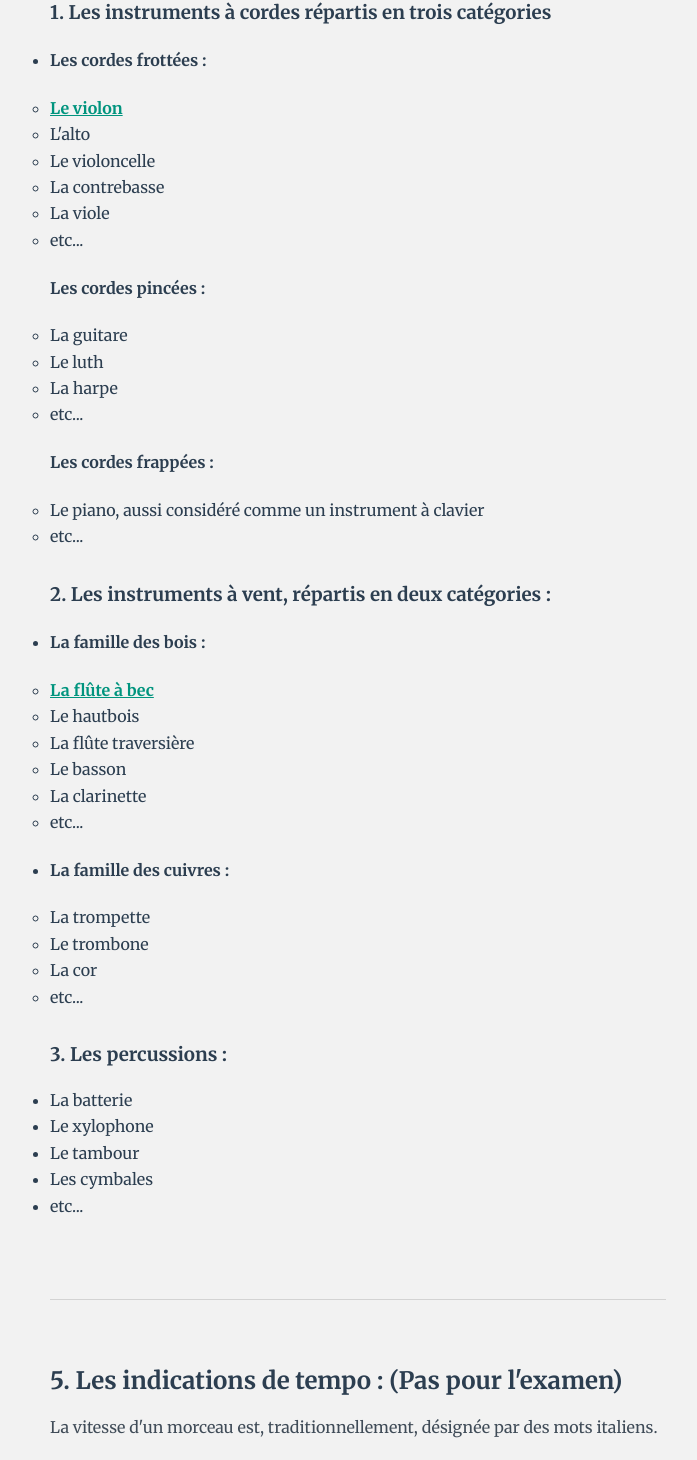
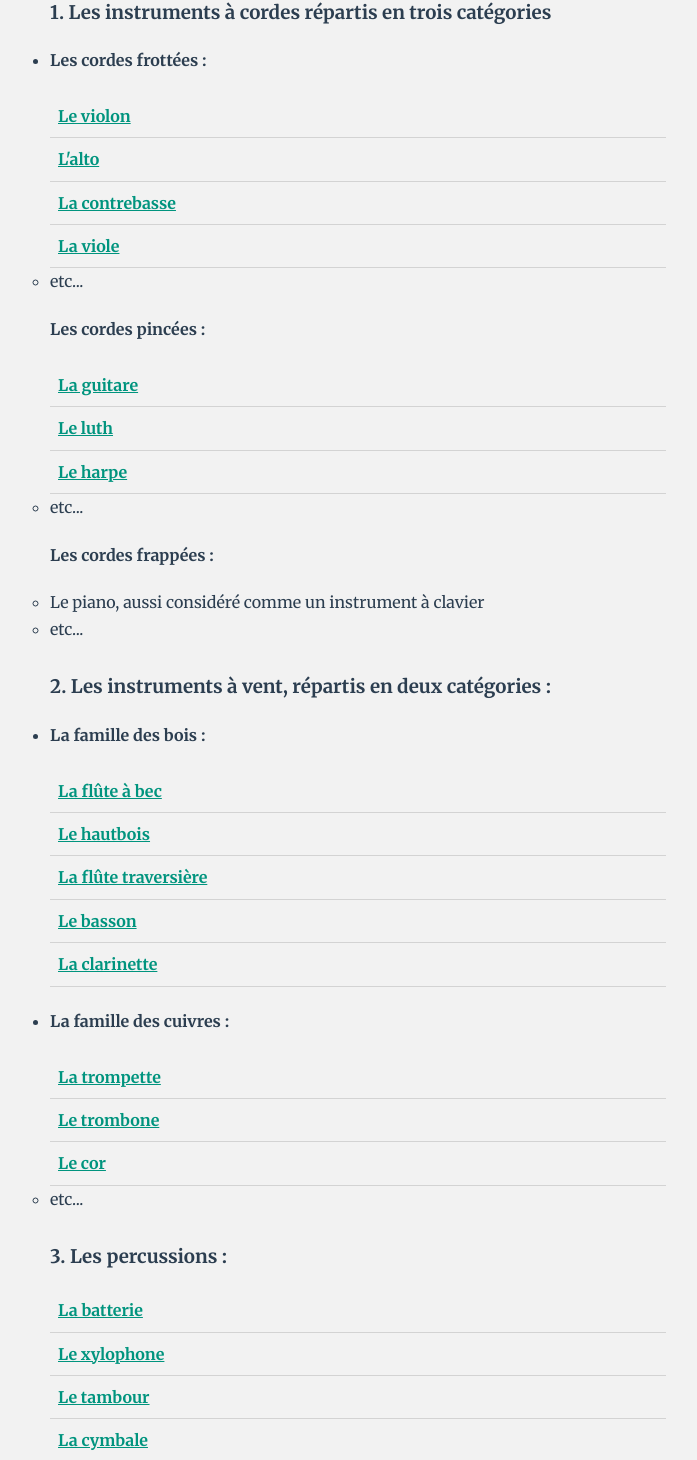
Before and after one commit to Arnaud-Dubois/notes-reading, a Vue app: page /#/ in a window 1280 px wide. Shown: the part 4240-5700 px from the top of the page, without its empty margins (282-979 px from the left). Built offline with nearby package versions, Linux system fonts and the light colour scheme.

Commit message:
add instrument component

```diff
--- /dev/null
+++ b/src/components/instruments/InstrumentItem.vue
@@ -0,0 +1,27 @@
+<template>
+  <li class="instrument-item">
+    <a :href="src" target="_blank">{{ name }}</a>
+  </li>
+</template>
+
+<script>
+export default {
+  name: "InstrumentItem",
+  props: {
+    name: {
+        type: String,
+    },
+    src: {
+        type: String,
+    }
+  }
+};
+</script>
+
+<style>
+.instrument-item {
+    display: flex;
+    border-bottom: 1px solid lightgrey;
+    padding: .5rem;
+}
+</style>
--- a/src/pages/Examen.vue
+++ b/src/pages/Examen.vue
@@ -182,22 +182,12 @@
           <li>
             <h4>Les cordes frottées :</h4>
             <ul>
-              <li>
-                <a href="https://fr.wikipedia.org/wiki/Violon" target="_blank"
-                  >Le violon</a
-                >
-              </li>
-              <li>L'alto</li>
-              <li>Le violoncelle</li>
-              <li>La contrebasse</li>
-              <li>La viole</li>
+              <InstrumentItem :key="corde.name" v-for="corde in instruments.cordes.frottees" :src="corde.src" :name="corde.name" />
               <li>etc...</li>
             </ul>
             <h4>Les cordes pincées :</h4>
             <ul>
-              <li>La guitare</li>
-              <li>Le luth</li>
-              <li>La harpe</li>
+              <InstrumentItem :key="corde.name" v-for="corde in instruments.cordes.pincees" :src="corde.src" :name="corde.name" />
               <li>etc...</li>
             </ul>
             <h4>Les cordes frappées :</h4>
@@ -214,26 +204,13 @@
           <li>
             <h4>La famille des bois :</h4>
             <ul>
-              <li>
-                <a
-                  href="https://fr.wikipedia.org/wiki/Fl%C3%BBte_%C3%A0_bec"
-                  target="_blank"
-                  >La flûte à bec</a
-                >
-              </li>
-              <li>Le hautbois</li>
-              <li>La flûte traversière</li>
-              <li>Le basson</li>
-              <li>La clarinette</li>
-              <li>etc...</li>
+              <InstrumentItem :key="bois.name" v-for="bois in instruments.vents.bois" :src="bois.src" :name="bois.name" />
             </ul>
           </li>
           <li>
             <h4>La famille des cuivres :</h4>
             <ul>
-              <li>La trompette</li>
-              <li>Le trombone</li>
-              <li>La cor</li>
+              <InstrumentItem :key="cuivre.name" v-for="cuivre in instruments.vents.cuivres" :src="cuivre.src" :name="cuivre.name" />
               <li>etc...</li>
             </ul>
           </li>
@@ -242,10 +219,7 @@
       <article class="article">
         <h3>3. Les percussions :</h3>
         <ul>
-          <li>La batterie</li>
-          <li>Le xylophone</li>
-          <li>Le tambour</li>
-          <li>Les cymbales</li>
+          <InstrumentItem :key="percussion.name" v-for="percussion in instruments.percussions" :src="percussion.src" :name="percussion.name" />
           <li>etc...</li>
         </ul>
       </article>
@@ -632,6 +606,7 @@ import Message from "@/components/Message.vue";
 import MusicStaff from "@/components/icons/MusicStaff.vue";
 import TrebleClef from "@/components/icons/TrebleClef.vue";
 import PianoKeyboard from "@/components/icons/PianoKeyboard.vue";
+import InstrumentItem from "@/components/instruments/InstrumentItem.vue";
 
 export default {
   name: "Examen",
@@ -640,7 +615,51 @@ export default {
     MusicStaff,
     TrebleClef,
     PianoKeyboard,
+    InstrumentItem,
   },
+  data() {
+    return {
+      instruments: {
+        cordes:
+          {
+            frottees: [
+              { name:"Le violon", src:"https://fr.wikipedia.org/wiki/Violon" },
+              { name:"L'alto", src:"https://fr.wikipedia.org/wiki/Alto_(instrument_%C3%A0_cordes)" },
+              { name:"La contrebasse", src:"https://fr.wikipedia.org/wiki/Contrebasse" },
+              { name:"La viole", src:"https://fr.wikipedia.org/wiki/Viole_de_gambe" },
+            ],
+            pincees: [
+              { name:"La guitare", src:"https://fr.wikipedia.org/wiki/Guitare" },
+              { name:"Le luth", src:"https://fr.wikipedia.org/wiki/Luth" },
+              { name:"Le harpe", src:"https://fr.wikipedia.org/wiki/Harpe" },
+            ],
+          },
+        vents:
+        {
+          bois: [
+            { name:"La flûte à bec", src:"https://fr.wikipedia.org/wiki/Fl%C3%BBte_%C3%A0_bec" },
+            { name:"Le hautbois", src:"https://fr.wikipedia.org/wiki/Hautbois" },
+            { name:"La flûte traversière", src:"https://fr.wikipedia.org/wiki/Fl%C3%BBte_traversi%C3%A8re" },
+            { name:"Le basson", src:"https://fr.wikipedia.org/wiki/Basson" },
+            { name:"La clarinette", src:"https://fr.wikipedia.org/wiki/Clarinette" },
+          ],
+          cuivres: [
+            { name:"La trompette", src:"https://fr.wikipedia.org/wiki/Trompette" },
+            { name:"Le trombone", src:"https://fr.wikipedia.org/wiki/Trombone_(instrument)" },
+            { name:"Le cor", src:"https://fr.wikipedia.org/wiki/Cor_d%27harmonie" },
+          ],
+        },
+        percussions:
+        [
+          { name:"La batterie", src:"https://fr.wikipedia.org/wiki/Batterie_(instrument)" },
+          { name:"Le xylophone", src:"https://fr.wikipedia.org/wiki/Xylophone" },
+          { name:"Le tambour", src:"https://fr.wikipedia.org/wiki/Tambour_(instrument)" },
+          { name:"La cymbale", src:"https://fr.wikipedia.org/wiki/Cymbale" },
+
+        ]
+      }
+    }
+  }
 };
 </script>
 
```
